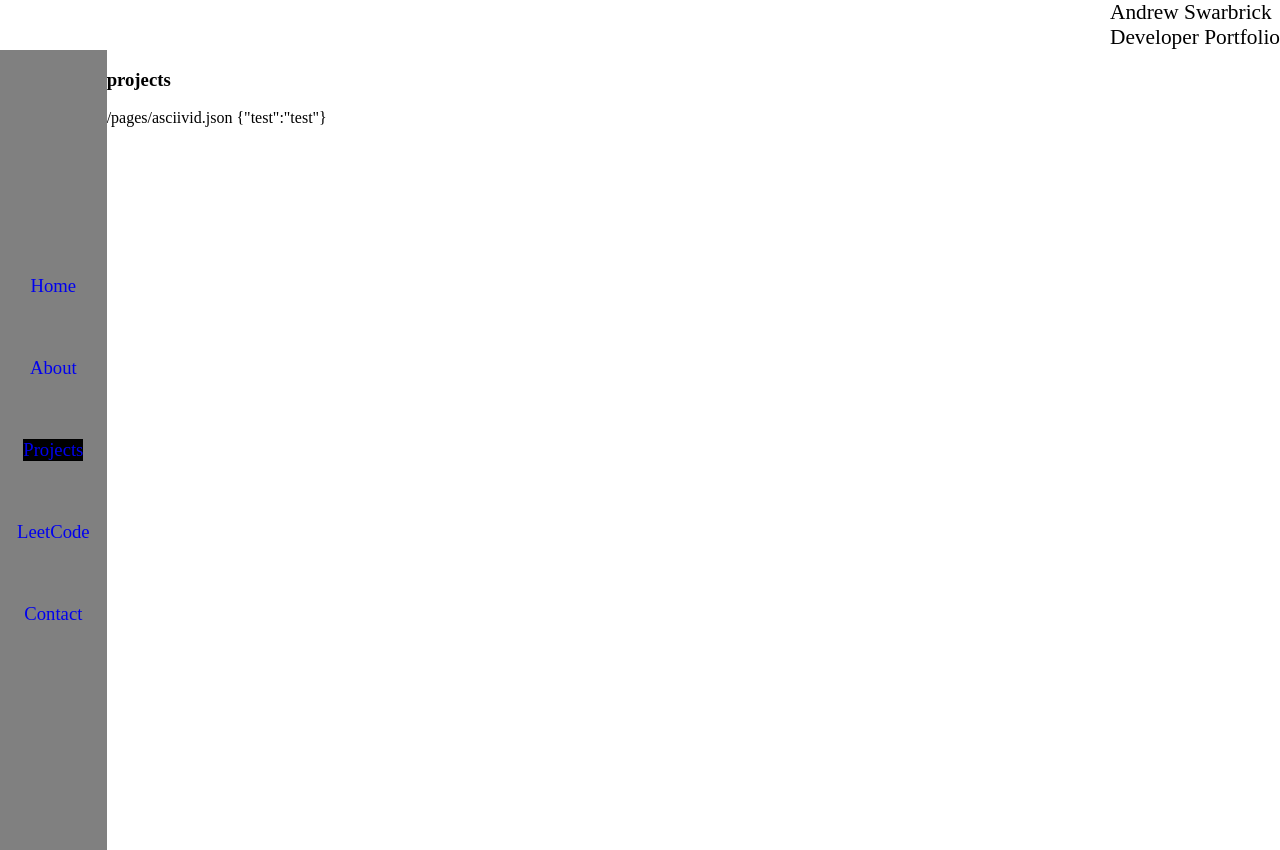
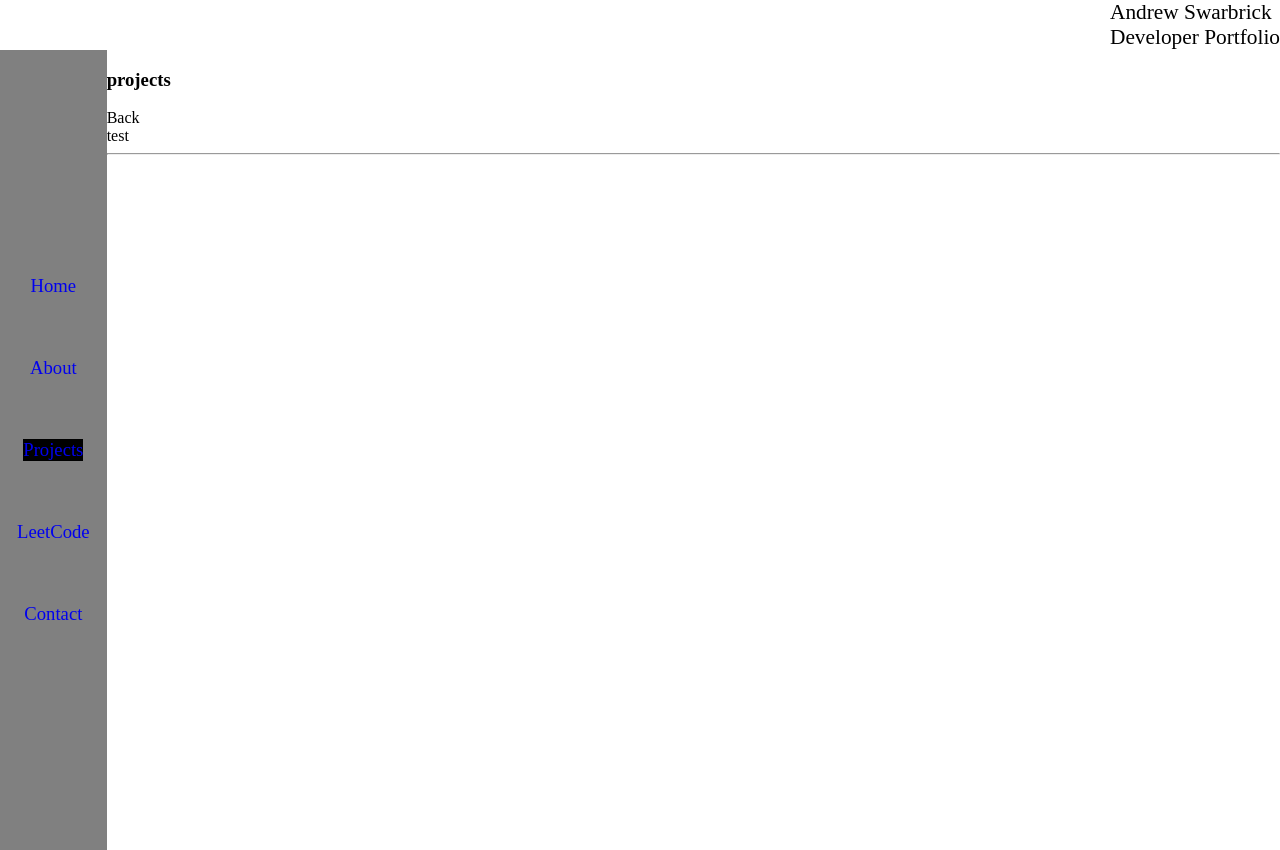
Before and after one commit to aswarb/aswarb.github.io, a React (Vite) app: page /projects in a window 1280 px wide. Both pictures are taken after a click on the element 229 px from the left and 256 px from the top of the page. Built offline with nearby package versions, Linux system fonts and the light colour scheme.

Commit message:
sanitised insertion of html content into card pages

```diff
--- a/package.json
+++ b/package.json
@@ -11,6 +11,7 @@
     "format": "prettier --write src/"
   },
   "dependencies": {
+    "dompurify": "^3.2.4",
     "react": "^19.0.0",
     "react-dom": "^19.0.0",
     "react-router": "^7.4.0",
--- a/public/pages/asciivid.json
+++ b/public/pages/asciivid.json
@@ -1,3 +1,3 @@
 {
-"test":"test"
+"content":"test <hr>"
 }
--- a/src/pages/projects.jsx
+++ b/src/pages/projects.jsx
@@ -1,7 +1,9 @@
 import * as projectMap from '!assets/project-mapping.json'
 import { useFetch } from '!hooks/useFetch.jsx'
 
-import React, { useCallback, createContext, useContext, useState, useEffect } from 'react'
+import React, { useCallback, createContext, useContext, useState } from 'react'
+
+import DOMPurify from 'dompurify';
 
 const projectImportUrl = createContext(null)
 
@@ -63,9 +65,11 @@ function ProjectFullPage({ url }) {
     const result = useFetch(url)
 
     return (
+	<>
         <div onClick={() => context.setValue(null)}>
-            {url} {JSON.stringify(result)}
-        </div>
+            Back         </div>
+<div dangerouslySetInnerHTML={{ __html: DOMPurify.sanitize(result.content) }} /></>
+
     )
 }
 
```
Also changed, not shown: 1 other file (tests, documents, lock files or other folders).
